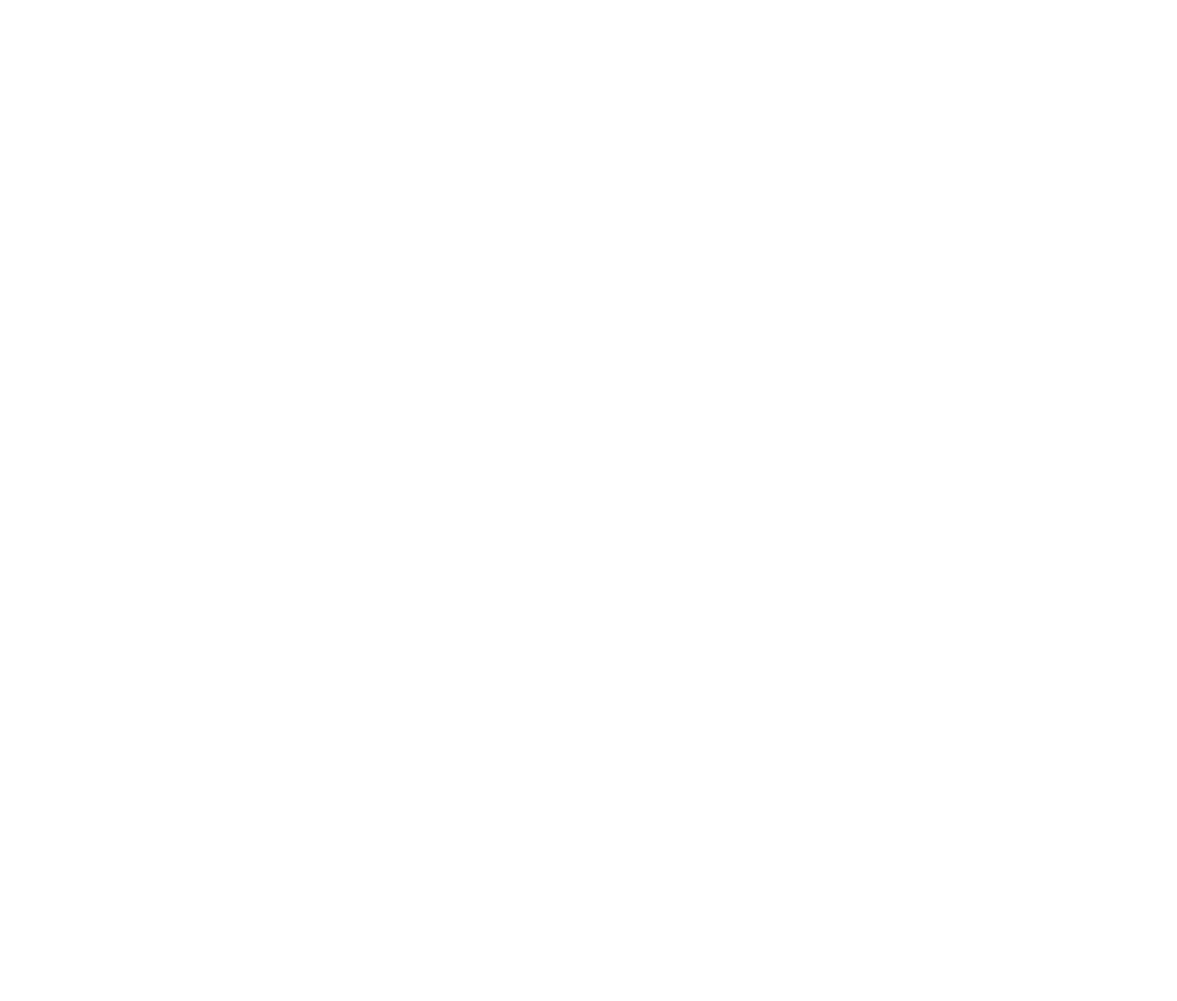
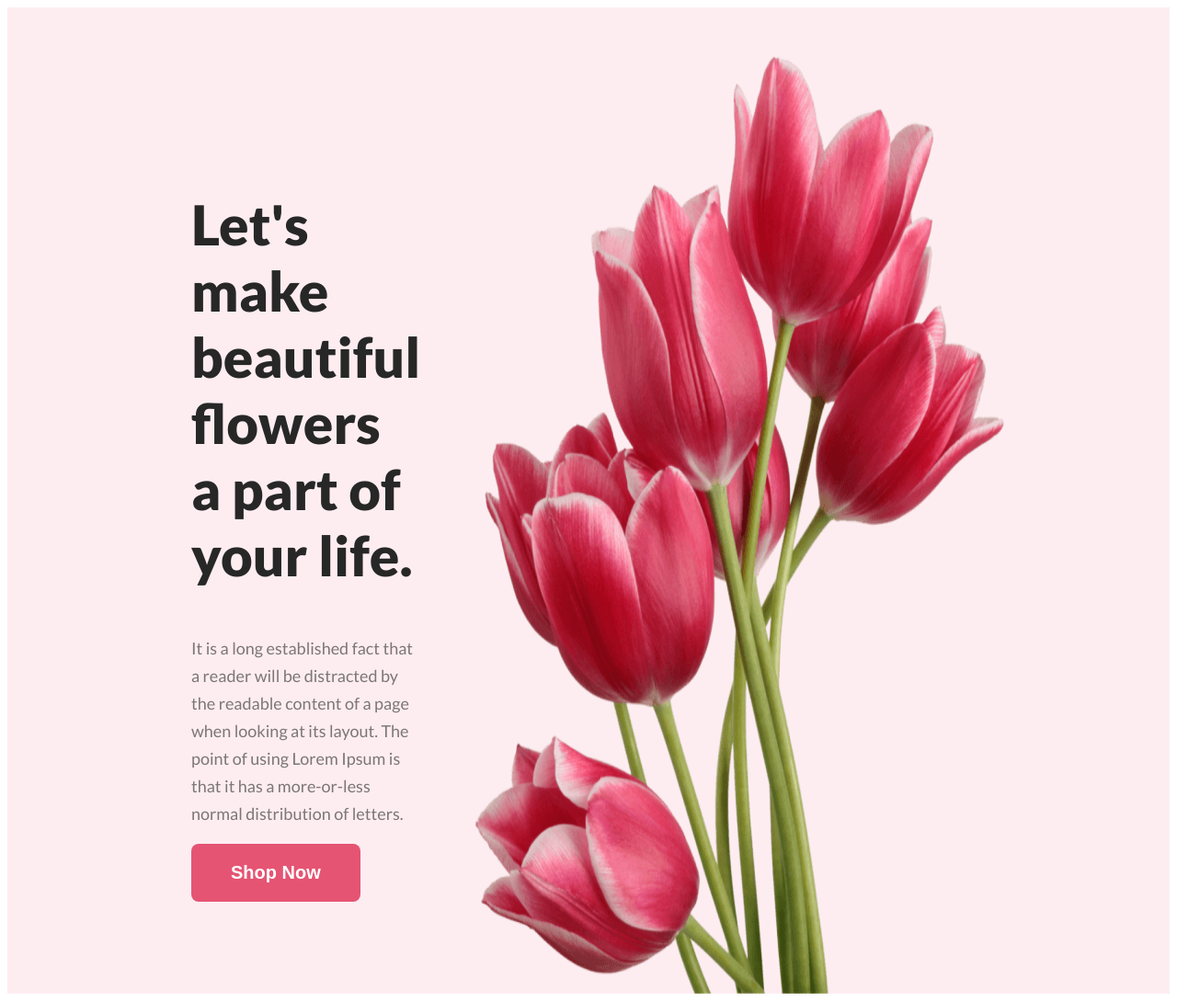
Before and after one commit to Faysal-Sohan/flower-shop, a plain HTML site: page index.html in a window 1280 px wide. Shown: the whole page at 92% size. Before the commit the page ends 800 px from the top, so only its background shows below. Drawn offline with Linux system fonts and the light colour scheme.

Commit message:
added header section

```diff
--- a/index.html
+++ b/index.html
@@ -1,11 +1,34 @@
 <!DOCTYPE html>
 <html lang="en">
-<head>
-    <meta charset="UTF-8">
-    <meta name="viewport" content="width=device-width, initial-scale=1.0">
+  <head>
+    <meta charset="UTF-8" />
+    <meta name="viewport" content="width=device-width, initial-scale=1.0" />
+    <link rel="preconnect" href="https://fonts.googleapis.com" />
+    <link rel="preconnect" href="https://fonts.gstatic.com" crossorigin />
+    <link
+      href="https://fonts.googleapis.com/css2?family=Lato:wght@400;700;900&display=swap"
+      rel="stylesheet"
+    />
+    <link rel="stylesheet" href="styles/flower.css" />
     <title>Online Flower Shop</title>
-</head>
-<body>
-
-</body>
+  </head>
+  <body>
+    <header class="header">
+      <div class="header-content">
+        <h2 class="header-title">
+          Let's make beautiful flowers a part of your life.
+        </h2>
+        <p class="section-desc">
+          It is a long established fact that a reader will be distracted by the
+          readable content of a page when looking at its layout. The point of
+          using Lorem Ipsum is that it has a more-or-less normal distribution of
+          letters.
+        </p>
+        <button class="btn-primary">Shop Now</button>
+      </div>
+      <img src="Flower Asset/pngwing 10.png" alt="" />
+    </header>
+    <main></main>
+    <footer></footer>
+  </body>
 </html>
--- /dev/null
+++ b/styles/flower.css
@@ -0,0 +1,45 @@
+body {
+    font-family: 'Lato', sans-serif;
+}
+
+.header-title {
+    color: #272727;
+    font-size: 60px;
+    font-weight: 900;
+    max-width: 710px;
+}
+
+.section-desc {
+    color: rgba(39, 39, 39, 0.60);
+    font-size: 18px;
+    font-weight: 400;
+    line-height: 30px;
+}
+
+.btn-primary {
+    border-radius: 8px;
+    background: #E55473;
+    border: 0;
+    color: #FFF;
+    padding: 20px 43px;
+    font-size: 20px;
+    font-weight: 700;
+    line-height: normal;
+}
+
+.header {
+    background-color: rgba(229, 84, 115, 0.10);
+    display: flex;
+    gap: 30px;
+}
+
+.header-content {
+    padding-left: 200px;
+    padding-top: 150px;
+    padding-bottom: 100px;
+}
+
+.header img {
+    padding-right: 150px;
+    padding-top: 50px;
+}
```
Also changed, not shown: Flower Asset/Flower 01.png (added), Flower Asset/Group 57.png (added), Flower Asset/Group 58.png (added), Flower Asset/Group 59.png (added), Flower Asset/Rectangle 4.png (added), Flower Asset/Rectangle 5.png (added), Flower Asset/Rectangle 6.png (added), Flower Asset/Rectangle 9.png (added), Flower Asset/pngwing 10.png (added), Flower Asset/pngwing 5.png (added), Flower Asset/pngwing 6.png (added), Flower Asset/pngwing 7.png (added), Flower Asset/pngwing 8.png (added).
